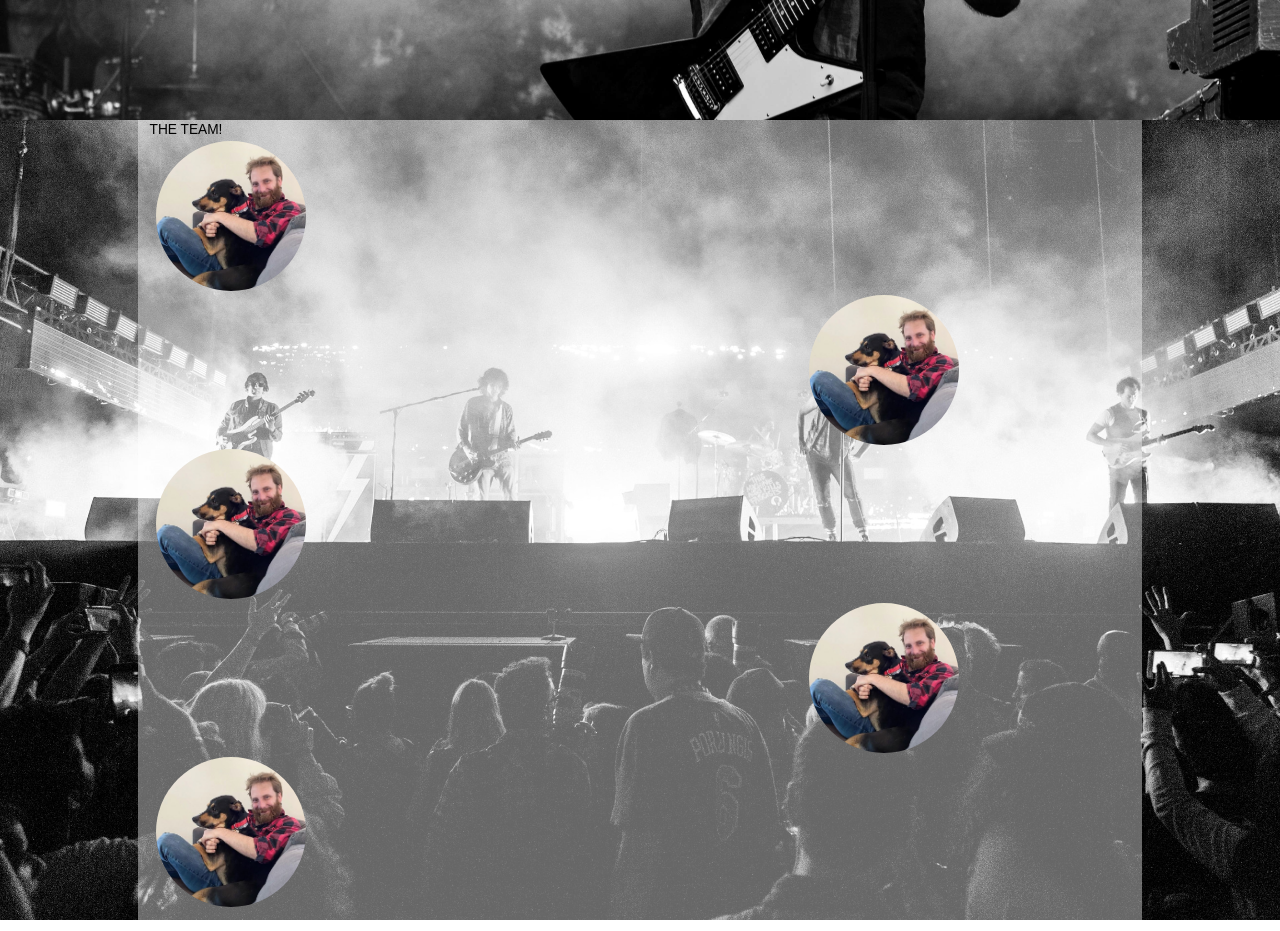
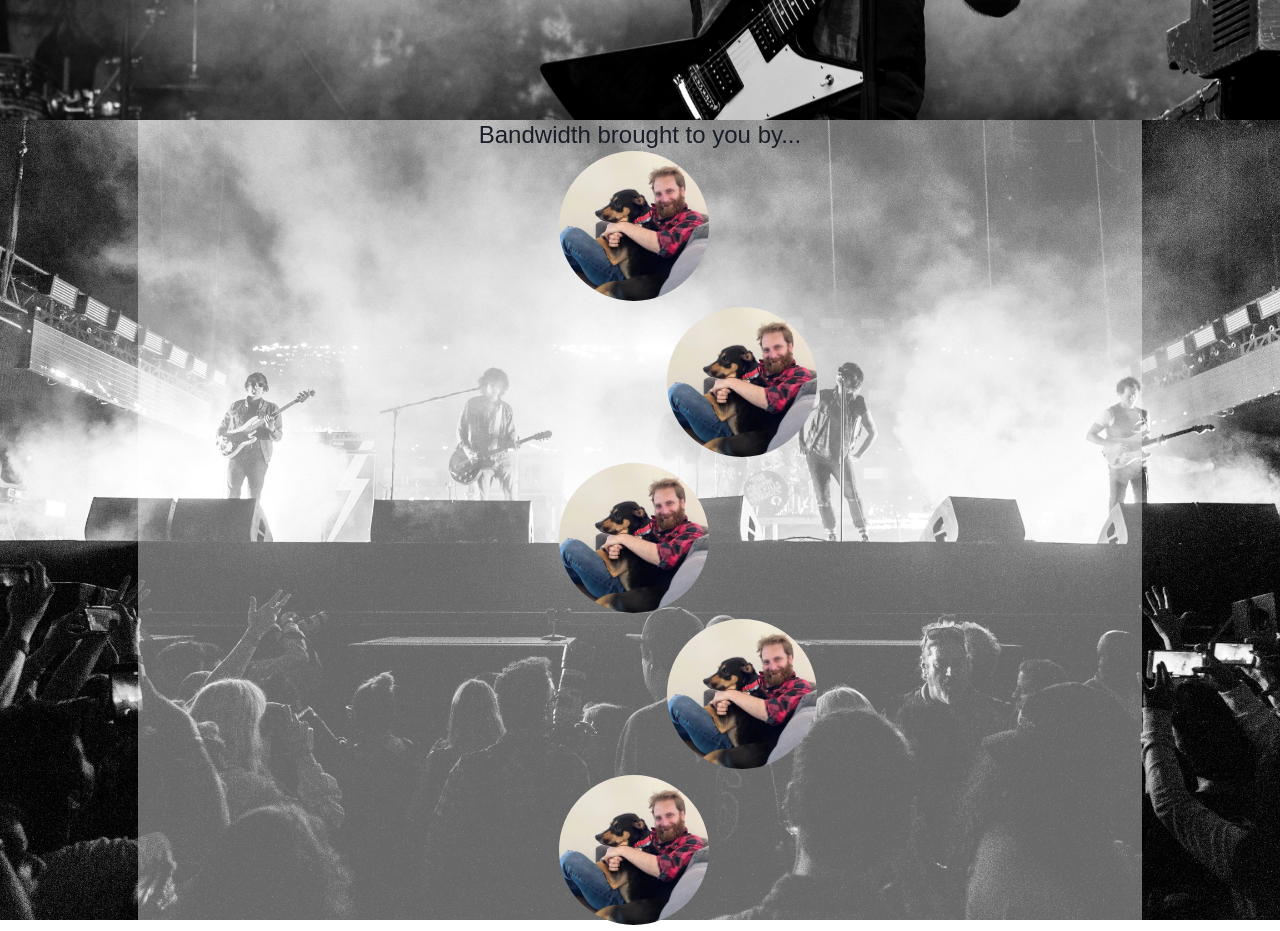
Before and after one commit to rroyalty/bandwidth, a React (Create React App) app in the folder client/: page / in a window 1280 px wide. Shown: the part 1480-2411 px from the top of the page. Built offline with nearby package versions, Linux system fonts and the light colour scheme; no server answers; a web font is replaced by a local one.

Commit message:
Ryan stuff

```diff
--- a/client/src/App.tsx
+++ b/client/src/App.tsx
@@ -46,7 +46,6 @@ const App: React.FC = (props: any): JSX.Element => {
   }
 
   const shufArray: Array<number> = arrayShuf(bgArray);
-  console.log(shufArray)
   const classes = useStyles();
   const { isLoading } = useAuth0();
 
--- a/client/src/components/Loading/Loading.tsx
+++ b/client/src/components/Loading/Loading.tsx
@@ -15,7 +15,7 @@ const useStyles = makeStyles((theme: Theme) => createStyles({
   },
   font: {
     fontSize: `24px`,
-    color: `#181D27`
+    color: 'red'
   }
 }));
 
--- /dev/null
+++ b/client/src/components/TeamBio/TeamBio.tsx
@@ -0,0 +1,70 @@
+import React from 'react';
+import { useTheme } from '@material-ui/core/styles';
+import { Box, Grid, Paper, Container, Avatar, Typography } from "@material-ui/core"
+import { makeStyles, createStyles, Theme } from "@material-ui/core/styles";
+
+const useStyles = makeStyles((theme: Theme) => createStyles({
+    root: {
+        justifyContent: `center`,
+        alignItems: `center`,
+        margin: `0`,
+    },
+    container: {
+        justifyContent: `center`,
+        alignItems: `center`,
+        height: `100vh`,
+    },
+    grid: {
+        justifyContent: `center`,
+        alignItems: `center`,
+    },
+    avatar: {
+        height: "150px",
+        width: "150px"
+    }
+}));
+
+const TeamBio: React.FC = (): JSX.Element => {
+    const classes = useStyles();
+
+    return (
+        <Box className={classes.root}>
+            <Grid container item xs={12} spacing={3}>
+                <Grid item xs={4}>
+                    <Avatar className={classes.avatar} alt="Ryan Royalty" src="/theteam/ryan-pic.jpg" />
+                </Grid>
+                <Grid item xs={8}>
+                </Grid>
+            </Grid>
+            <Grid container item xs={12} spacing={3}>
+                <Grid item xs={8}>
+                </Grid>
+                <Grid item xs={4}>
+                    <Avatar className={classes.avatar} alt="Ryan Royalty" src="/theteam/ryan-pic.jpg" />
+                </Grid>
+            </Grid>
+            <Grid container item xs={12} spacing={3}>
+                <Grid item xs={4}>
+                    <Avatar className={classes.avatar} alt="Ryan Royalty" src="/theteam/ryan-pic.jpg" />
+                </Grid>
+                <Grid item xs={8}>
+                </Grid>
+            </Grid>
+            <Grid container item xs={12} spacing={3}>
+                <Grid item xs={8}>
+                </Grid>
+                <Grid item xs={4}>
+                    <Avatar className={classes.avatar} alt="Ryan Royalty" src="/theteam/ryan-pic.jpg" />
+                </Grid>
+            </Grid>
+            <Grid container item xs={12} spacing={3}>
+                <Grid item xs={4}>
+                    <Avatar className={classes.avatar} alt="Ryan Royalty" src="/theteam/ryan-pic.jpg" />
+                </Grid>
+                <Grid item xs={8}>
+                </Grid>
+            </Grid>
+        </Box>)
+};
+
+export default TeamBio;
--- a/client/src/views/TheTeam/TheTeam.tsx
+++ b/client/src/views/TheTeam/TheTeam.tsx
@@ -2,6 +2,7 @@ import React from 'react';
 import { useTheme } from '@material-ui/core/styles';
 import { Box, Grid, Paper, Container, Avatar, Typography } from "@material-ui/core"
 import { makeStyles, createStyles, Theme } from "@material-ui/core/styles";
+import TeamBio from '../../components/TeamBio/TeamBio'
 
 const useStyles = makeStyles((theme: Theme) => createStyles({
     root: {
@@ -24,6 +25,10 @@ const useStyles = makeStyles((theme: Theme) => createStyles({
     avatar: {
         height: "150px",
         width: "150px"
+    },
+    font: {
+        fontSize: "24px",
+        color: '#181D27'
     }
 }));
 
@@ -33,46 +38,10 @@ const TheTeam: React.FC = (): JSX.Element => {
     const classes = useStyles();
     return (
         <Box className={classes.root} display='flex' flexDirection='column' alignItems='center' margin={0} padding={0}>
-            <Container className={classes.container}>
-                <Typography>THE TEAM!</Typography>
-                <Grid className={classes.grid} container spacing={1}>
-                    <Grid container item xs={12} spacing={3}>
-                        <Grid item xs={4}>
-                            <Avatar className={classes.avatar} alt="Ryan Royalty" src="/theteam/ryan-pic.jpg" />
-                        </Grid>
-                        <Grid item xs={8}>
-                        </Grid>
-                    </Grid>
-                    <Grid container item xs={12} spacing={3}>
-                        <Grid item xs={8}>
-                        </Grid>
-                        <Grid item xs={4}>
-                            <Avatar className={classes.avatar} alt="Ryan Royalty" src="/theteam/ryan-pic.jpg" />
-                        </Grid>
-                    </Grid>
-                    <Grid container item xs={12} spacing={3}>
-                        <Grid item xs={4}>
-                            <Avatar className={classes.avatar} alt="Ryan Royalty" src="/theteam/ryan-pic.jpg" />
-                        </Grid>
-                        <Grid item xs={8}>
-                        </Grid>
-                    </Grid>
-                    <Grid container item xs={12} spacing={3}>
-                        <Grid item xs={8}>
-                        </Grid>
-                        <Grid item xs={4}>
-                            <Avatar className={classes.avatar} alt="Ryan Royalty" src="/theteam/ryan-pic.jpg" />
-                        </Grid>
-                    </Grid>
-                    <Grid container item xs={12} spacing={3}>
-                        <Grid item xs={4}>
-                            <Avatar className={classes.avatar} alt="Ryan Royalty" src="/theteam/ryan-pic.jpg" />
-                        </Grid>
-                        <Grid item xs={8}>
-                        </Grid>
-                    </Grid>
-                </Grid>
-            </Container>
+            <Typography className={classes.font}>Bandwidth brought to you by...</Typography>
+            <Grid className={classes.grid} container spacing={1}>
+                <TeamBio />
+            </Grid>
         </Box>
     )
 }
```
